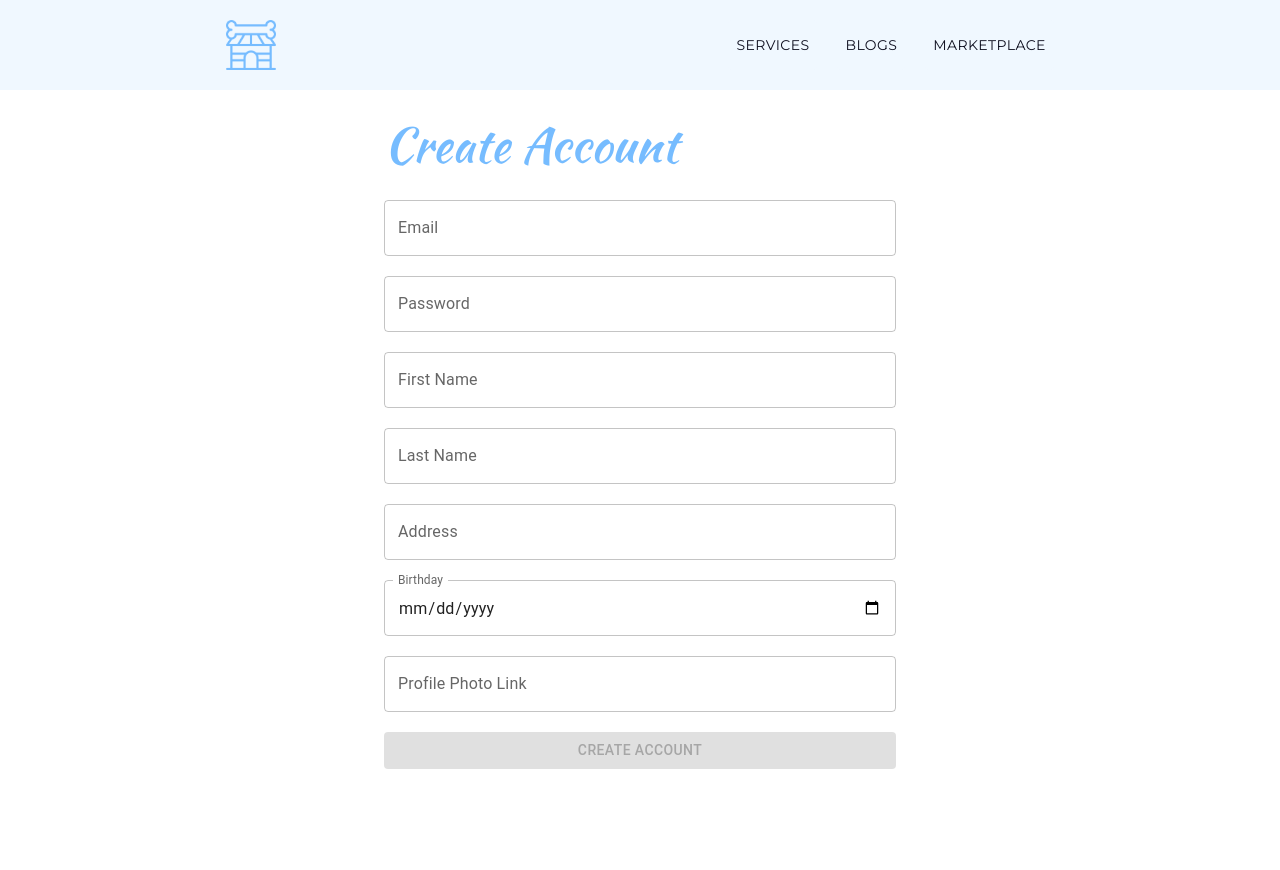
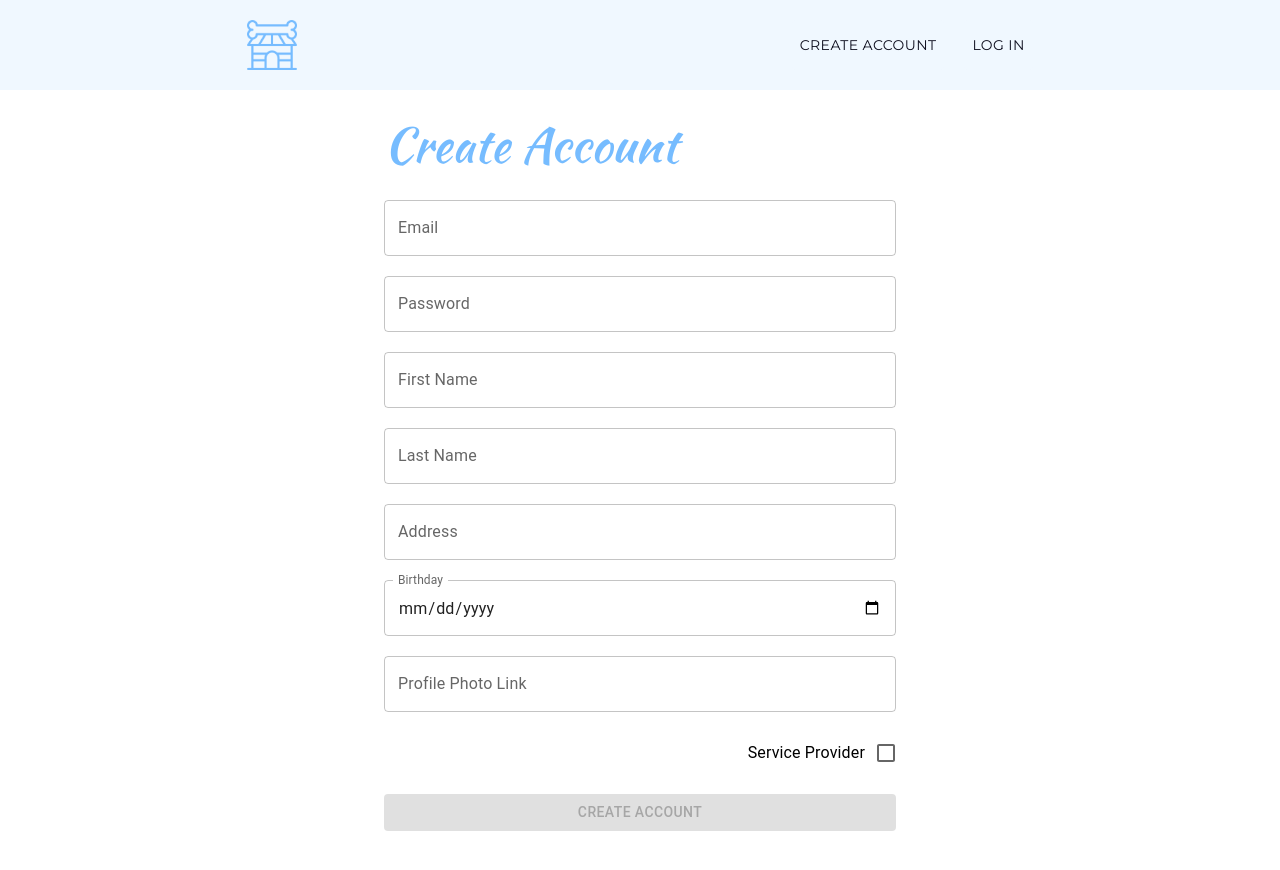
Before and after one commit to dimitar-j/PetHub, a React (Create React App) app in the folder client/: page /register in a window 1280 px wide. Shown: the top 870 px of the page. Before the commit the page ends 819 px from the top, so only its background shows below. Built offline with nearby package versions, Linux system fonts and the light colour scheme.

Commit message:
add service provider info to registration page

```diff
--- a/client/src/components/NavBar.js
+++ b/client/src/components/NavBar.js
@@ -37,7 +37,7 @@ const Icon = styled("img")({
 
 const NavBar = (props) => {
   const navigate = useNavigate();
-  const [loggedIn, setLoggedIn] = useState(true);
+  const [loggedIn, setLoggedIn] = useState(false);
   if (loggedIn) {
     return (
       <Container>
--- a/client/src/pages/Register.js
+++ b/client/src/pages/Register.js
@@ -5,6 +5,8 @@ import Axios from "axios";
 import { styled } from "@mui/system";
 import TextField from "@mui/material/TextField";
 import Button from "@mui/material/Button";
+import Checkbox from "@mui/material/Checkbox";
+import FormControlLabel from "@mui/material/FormControlLabel";
 
 const Wrapper = styled("div")({
   width: "100%",
@@ -42,6 +44,8 @@ const Register = () => {
   const [address, setAddress] = useState("");
   const [birthday, setBirthday] = useState("");
   const [pfLink, setPfLink] = useState("");
+  const [isServiceProvider, setIsServiceProvider] = useState(false);
+  const [location, setLocation] = useState("");
 
   const validForm = () => {
     return (
@@ -51,7 +55,8 @@ const Register = () => {
       lastName != "" &&
       address != "" &&
       birthday != "" &&
-      pfLink != ""
+      pfLink != "" &&
+      (isServiceProvider ? location !== "" : true)
     );
   };
 
@@ -64,8 +69,10 @@ const Register = () => {
       address: address,
       birthday: birthday,
       profile_photo: pfLink,
-    }
-    console.log(data)
+      location,
+      isServiceProvider,
+    };
+    console.log(data);
     Axios.post("http://localhost:3001/create-user", data).then((res) => {
       console.log(res);
     });
@@ -131,7 +138,30 @@ const Register = () => {
             label="Profile Photo Link"
             variant="outlined"
           />
-          <SubmitButton variant="contained" disabled={!validForm()} onClick={handleSubmit}>
+          <FormControlLabel
+            control={
+              <Checkbox
+                value={isServiceProvider}
+                onChange={(event) => setIsServiceProvider(event.target.checked)}
+              />
+            }
+            labelPlacement="start"
+            label="Service Provider"
+          />
+          {isServiceProvider && (
+            <TextField
+              value={location}
+              onChange={(event) => setLocation(event.target.value)}
+              id="Location"
+              label="Location"
+              variant="outlined"
+            />
+          )}
+          <SubmitButton
+            variant="contained"
+            disabled={!validForm()}
+            onClick={handleSubmit}
+          >
             CREATE ACCOUNT
           </SubmitButton>
         </FormContainer>
```
